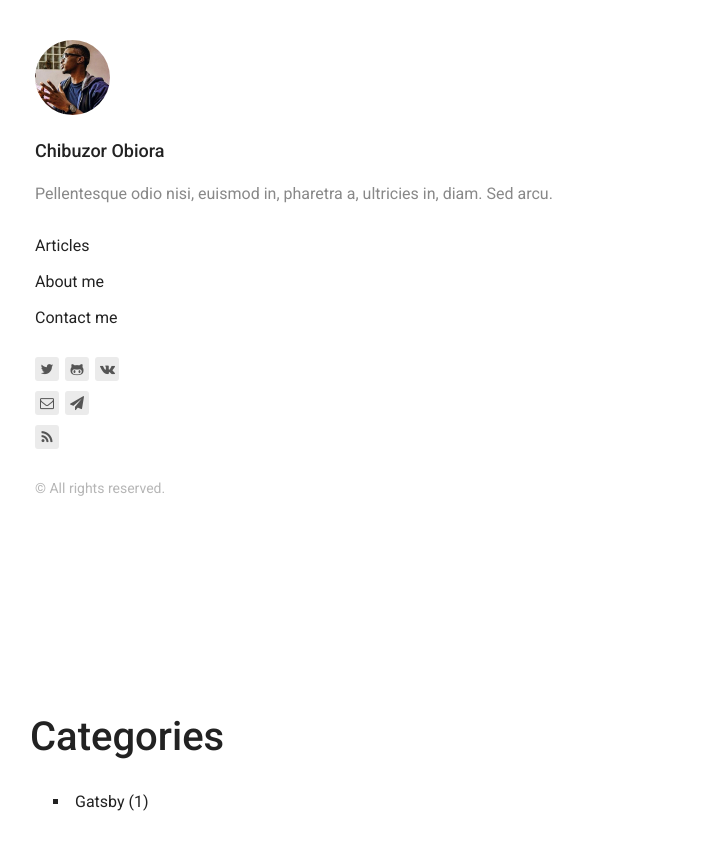
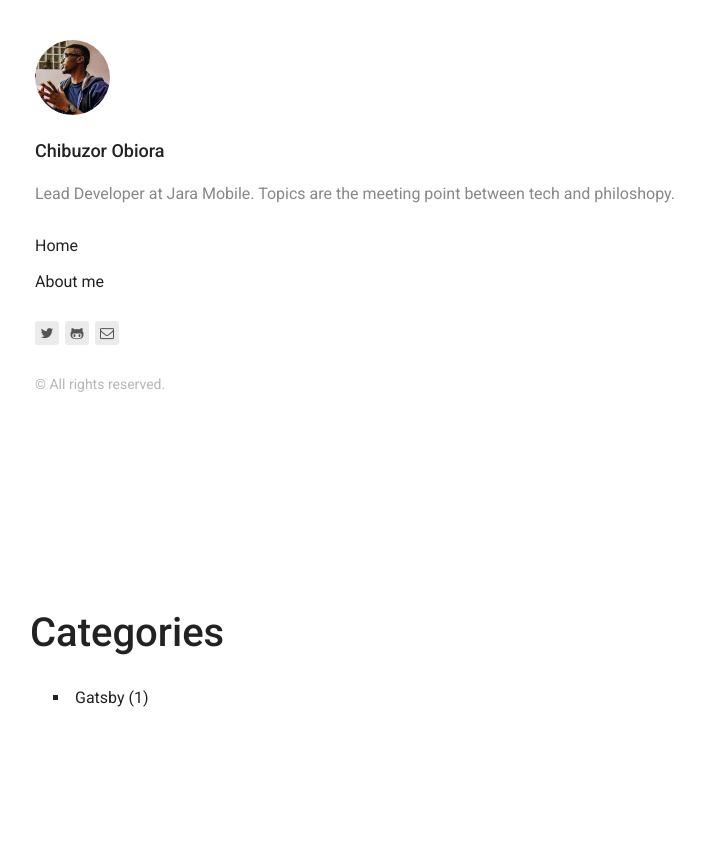
Before and after one commit to nbyodai/nbyodai-tech-blog, a Gatsby site: page /categories in a window 1280 px wide. Shown: the whole page, without its empty margins (5-710 px from the left). After the commit the page ends 800 px from the top, so only its background shows below. Built offline with nearby package versions, Linux system fonts and the light colour scheme; Gatsby itself is replaced by a stand-in of ours; some packages are replaced by stand-ins of ours.

Commit message:
Get rid of filler content across boilerplate

```diff
--- a/gatsby-config.js
+++ b/gatsby-config.js
@@ -6,31 +6,25 @@ module.exports = {
     url: 'https://nbyodai.me',
     title: 'Blog by Chibuzor Obiora',
     subtitle:
-      'Pellentesque odio nisi, euismod in, pharetra a, ultricies in, diam. Sed arcu.',
+      'Lead Developer at Jara Mobile. Topics are the meeting point between tech and philoshopy.',
     copyright: '© All rights reserved.',
     disqusShortname: '',
     menu: [
       {
-        label: 'Articles',
+        label: 'Home',
         path: '/',
       },
       {
         label: 'About me',
         path: '/about/',
       },
-      {
-        label: 'Contact me',
-        path: '/contact/',
-      },
     ],
     author: {
       name: 'Chibuzor Obiora',
       email: 'nbyodai@gmail.com',
-      telegram: '#',
       twitter: 'nbyodai',
       github: 'nbyodai',
-      rss: '#',
-      vk: '#',
+      // rss: '#',
     },
   },
   plugins: [
--- a/src/components/Links/index.jsx
+++ b/src/components/Links/index.jsx
@@ -6,11 +6,9 @@ class Links extends React.Component {
   render() {
     const author = this.props.data
     const links = {
-      telegram: author.telegram,
       twitter: author.twitter,
       github: author.github,
-      vk: author.vk,
-      rss: author.rss,
+      // rss: author.rss,
       email: author.email,
     }
 
@@ -36,31 +34,8 @@ class Links extends React.Component {
             </a>
           </li>
           <li className="links__list-item">
-            <a
-              href={`https://www.vk.com/${links.vk}`}
-              target="_blank"
-              rel="noopener noreferrer"
-            >
-              <i className="icon-vkontakte" />
-            </a>
-          </li>
-        </ul>
-        <ul className="links__list">
-          <li className="links__list-item">
             <a href={`mailto:${links.email}`}>
               <i className="icon-mail" />
-            </a>
-          </li>
-          <li className="links__list-item">
-            <a href={`telegram:${links.telegram}`}>
-              <i className="icon-paper-plane" />
-            </a>
-          </li>
-        </ul>
-        <ul className="links__list">
-          <li className="links__list-item">
-            <a href={links.rss}>
-              <i className="icon-rss" />
             </a>
           </li>
         </ul>
--- a/src/pages/404.jsx
+++ b/src/pages/404.jsx
@@ -43,11 +43,8 @@ export const pageQuery = graphql`
         author {
           name
           email
-          telegram
           twitter
           github
-          rss
-          vk
         }
       }
     }
--- a/src/pages/categories.jsx
+++ b/src/pages/categories.jsx
@@ -65,11 +65,8 @@ export const pageQuery = graphql`
         author {
           name
           email
-          telegram
           twitter
           github
-          rss
-          vk
         }
       }
     }
--- a/src/pages/index.jsx
+++ b/src/pages/index.jsx
@@ -47,11 +47,8 @@ export const pageQuery = graphql`
         author {
           name
           email
-          telegram
           twitter
           github
-          rss
-          vk
         }
       }
     }
--- a/src/pages/pages/2015-05-01---contact/index.md
+++ /dev/null
@@ -1,31 +0,0 @@
----
-title: "Contact me"
-layout: page
-path: "/contact"
----
-
-Morbi in sem quis dui placerat ornare. Pellentesque odio nisi, euismod in, pharetra a, ultricies in, diam. Sed arcu. Cras consequat.
-
-Mauris placerat eleifend leo. Quisque sit amet est et sapien ullamcorper pharetra. Vestibulum erat wisi, condimentum sed, commodo vitae, ornare sit amet, wisi. Aenean fermentum, elit eget tincidunt condimentum, eros ipsum rutrum orci, sagittis tempus lacus enim ac dui.
-
-![Donec eu libero sit amet quam egestas semper. Aenean ultricies mi vitae est. Mauris placerat eleifend leo. Quisque sit amet est et sapien ullamcorper pharetra. Vestibulum erat wisi, condimentum sed, commodo vitae, ornare sit amet, wisi.](./1.jpg)
-
-*Donec eu libero sit amet quam egestas semper. Aenean ultricies mi vitae est. Mauris placerat eleifend leo. Quisque sit amet est et sapien ullamcorper pharetra. Vestibulum erat wisi, condimentum sed, commodo vitae, ornare sit amet, wisi.*
-
-## Header Level 2
-
-Praesent dapibus, neque id cursus faucibus, tortor neque egestas augue, eu vulputate magna eros eu erat. Aliquam erat volutpat. Nam dui mi, tincidunt quis, accumsan porttitor, facilisis luctus, metus.
-
-+ **Lorem ipsum** dolor sit amet, consectetuer adipiscing elit.
-+ Aliquam tincidunt mauris eu risus.
-+ Vestibulum auctor dapibus neque.
-
-### Header Level 3
-
-Phasellus ultrices nulla quis nibh. Quisque a lectus. Donec **consectetuer** ligula vulputate sem tristique cursus. Nam nulla quam, gravida non, commodo a, sodales sit amet, nisi.
-
-Pellentesque fermentum dolor. Aliquam quam lectus, facilisis auctor, ultrices ut, elementum vulputate, nunc.
-
-#### Header Level 4
-
-Vestibulum tortor quam, feugiat vitae, ultricies eget, tempor sit amet, ante. Donec eu libero sit amet quam egestas semper. Aenean ultricies mi vitae est.
--- a/src/pages/tags.jsx
+++ b/src/pages/tags.jsx
@@ -60,11 +60,8 @@ export const pageQuery = graphql`
         author {
           name
           email
-          telegram
           twitter
           github
-          rss
-          vk
         }
       }
     }
--- a/src/templates/category-template.jsx
+++ b/src/templates/category-template.jsx
@@ -38,11 +38,8 @@ export const pageQuery = graphql`
         author {
           name
           email
-          telegram
           twitter
           github
-          rss
-          vk
         }
       }
     }
--- a/src/templates/page-template.jsx
+++ b/src/templates/page-template.jsx
@@ -41,11 +41,8 @@ export const pageQuery = graphql`
         author {
           name
           email
-          telegram
           twitter
           github
-          rss
-          vk
         }
       }
     }
--- a/src/templates/tag-template.jsx
+++ b/src/templates/tag-template.jsx
@@ -38,11 +38,8 @@ export const pageQuery = graphql`
         author {
           name
           email
-          telegram
           twitter
           github
-          rss
-          vk
         }
       }
     }
```
Also changed, not shown: src/pages/pages/2015-05-01---contact/1.jpg (deleted).
